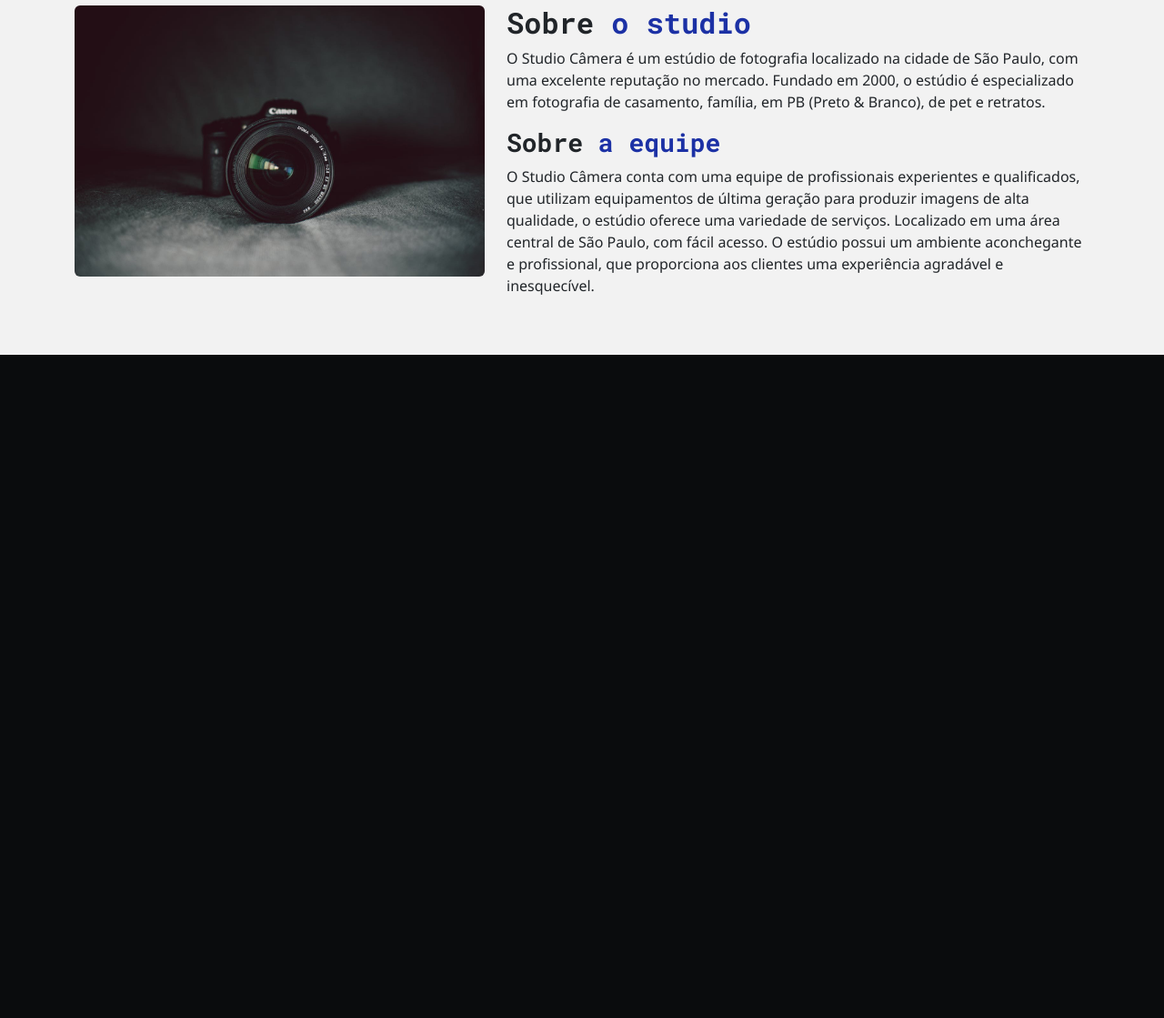
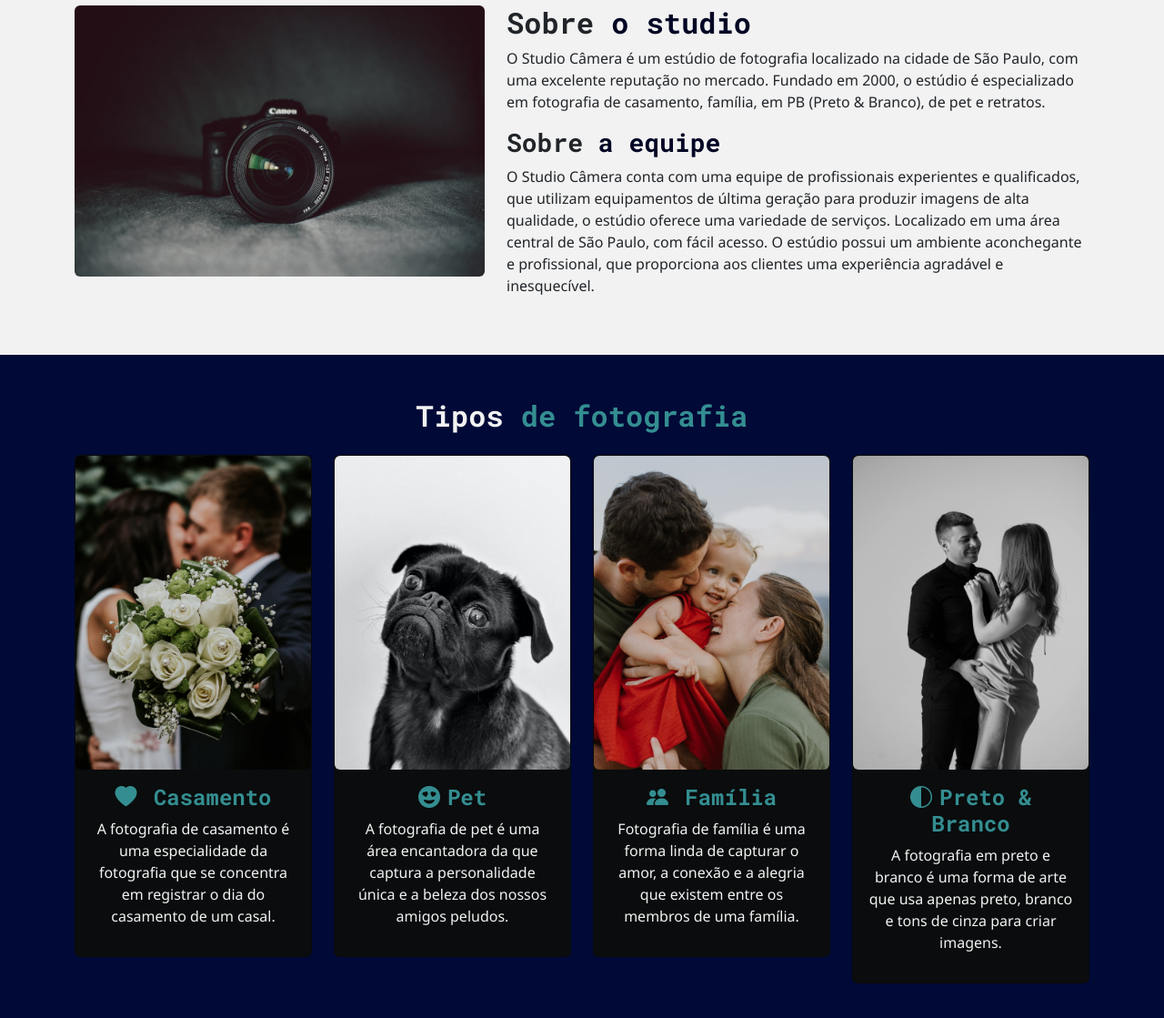
Before and after one commit to vitoriasilva98/projeto-studio-camera, a plain HTML site: page index.html in a window 1280 px wide. Shown: the part 637-1756 px from the top of the page at 91% size. Before the commit the page ends 1027 px from the top, so only its background shows below. Drawn offline with nearby package versions, Linux system fonts and the light colour scheme.

Commit message:
Criação da seção tipos

```diff
--- a/index.html
+++ b/index.html
@@ -28,13 +28,13 @@
             <nav class="navbar-collapse collapse justify-content-end mt-sm-2 mt-md-4 mt-lg-0 mt-4" id="menu-principal">
                 <ul class="nav nav-pills d-block d-md-flex">
                     <li class="nav-item fw-bold">
-                        <a href="#sobre-o-studio" class="nav-link active">
+                        <a href="#sobre-o-studio" class="nav-link">
                             <i class="bi bi-house me-1"></i>
                             Sobre
                         </a>
                     </li>
                     <li class="nav-item fw-bold">
-                        <a href="#tipo" class="nav-link">
+                        <a href="#tipos" class="nav-link">
                             <i class="bi bi-camera me-1"></i>
                             Tipos de fotografia
                         </a>
@@ -55,7 +55,7 @@
             </nav>
         </div>
     </header>
-    <div id="cabecalho" data-bs-spy="scrool" data-bs-smooth-scroll="true">
+    <div data-bs-target="#cabecalho" data-bs-spy="scrool" data-bs-smooth-scroll="true">
         <section id="sobre-o-studio">
 
             <!--Carousel-->
@@ -109,18 +109,75 @@
                             <img src="imgs/sobre/camera.jpg" class="d-bock w-100 rounded" alt="">
                         </div>
                         <div class="col-md-7 mt-3 mt-md-0">
-                            <h2 class="titulo-destaque">Sobre <span class="titulo-setaque-colorido">o studio</span></h2>
+                            <h2 class="titulo-destaque">Sobre <span class="titulo-destaque-colorido">o studio</span></h2>
                             <p>O Studio Câmera é um estúdio de fotografia localizado na cidade de São Paulo,
                                 com uma excelente reputação no mercado. Fundado em 2000, o estúdio é especializado
                                 em fotografia de casamento, família, em PB (Preto & Branco), de pet e retratos.
                             </p>
-                            <h3 class="titulo-destaque">Sobre <span class="titulo-setaque-colorido">a equipe</span></h3>
+                            <h3 class="titulo-destaque">Sobre <span class="titulo-destaque-colorido">a equipe</span></h3>
                             <p>O Studio Câmera conta com uma equipe de profissionais experientes e qualificados,
                                 que utilizam equipamentos de última geração para produzir imagens de alta qualidade,
                                 o estúdio oferece uma variedade de serviços. Localizado em uma área central de São Paulo,
                                 com fácil acesso. O estúdio possui um ambiente aconchegante e profissional, que proporciona
                                 aos clientes uma experiência agradável e inesquecível.
                             </p>
+                        </div>
+                    </div>
+                </div>
+            </div>
+        </section>
+        <section id="tipos" class="pt-5 pb-5">
+            <div class="container">
+                <div class="row">
+                    <h2 class="titulo-destaque text-center titulo-destaque-dark">Tipos <span class="titulo-destaque-colorido-dark">de fotografia</span></h2>
+                </div>
+                <div class="row mt-3">
+                    <div class="col-lg-3 col-md-6 col-sm-12 mb-md-2">
+                        <div class="card">
+                            <img src="imgs/tipos/casamento.jpg" alt="" class="d-block w-100 rounded">
+                            <div class="card-body">
+                                <h4 class="card-title text-center titulo-destaque titulo-destaque-colorido-dark"><i class="bi bi-heart-fill me-1"></i> Casamento</h4>
+                                <p class="text-center">A fotografia de casamento é uma especialidade da
+                                    fotografia que se concentra em registrar o dia do
+                                    casamento de um casal.
+                                </p>
+                            </div>
+                        </div>
+                    </div>
+                    <div class="col-lg-3 col-md-6 col-sm-12 mb-md-2">
+                        <div class="card">
+                            <img src="imgs/tipos/pet.jpg" alt="" class="d-block w-100 rounded">
+                            <div class="card-body">
+                                <h4 class="card-title text-center titulo-destaque titulo-destaque-colorido-dark"><i class="bi bi-emoji-heart-eyes-fill me-2"></i>Pet</h4>
+                                <p class="text-center">A fotografia de pet é uma área encantadora da que
+                                    captura a personalidade única e a beleza
+                                    dos nossos amigos peludos.
+                                </p>
+                            </div>
+                        </div>
+                    </div>
+                    <div class="col-lg-3 col-md-6 col-sm-12 mb-md-2">
+                        <div class="card">
+                            <img src="imgs/tipos/familia.jpg" alt="" class="d-block w-100 rounded">
+                            <div class="card-body">
+                                <h4 class="card-title text-center titulo-destaque titulo-destaque-colorido-dark"><i class="bi bi-people-fill me-1"></i> Família</h4>
+                                <p class="text-center">Fotografia de família é uma forma linda de capturar
+                                    o amor, a conexão e a alegria que existem entre os membros de uma
+                                    família.
+                                </p>
+                            </div>
+                        </div>
+                    </div>
+                    <div class="col-lg-3 col-md-6 col-sm-12 mb-md-2">
+                        <div class="card">
+                            <img src="imgs/tipos/preto-branco.jpg" alt="" class="d-block w-100 rounded">
+                            <div class="card-body">
+                                <h4 class="card-title text-center titulo-destaque titulo-destaque-colorido-dark">
+                                    <i class="bi bi-circle-half me-2"></i>Preto & Branco</h4>
+                                <p class="text-center">A fotografia em preto e branco é uma forma de arte
+                                    que usa apenas preto, branco e tons de cinza para criar imagens.
+                                </p>
+                            </div>
                         </div>
                     </div>
                 </div>
--- a/style.css
+++ b/style.css
@@ -18,8 +18,16 @@ header {
     font-weight: 700;
 }
 
-.titulo-setaque-colorido {
-    color: #1c31a5;
+.titulo-destaque-dark {
+    color: #f2f2f2;
+}
+
+.titulo-destaque-colorido {
+    color: #000524;
+}
+
+.titulo-destaque-colorido-dark {
+    color: #348e91;
 }
 
 .navbar-toggler{
@@ -34,3 +42,19 @@ header {
 #sobre-o-studio {
     background-color: #f2f2f2;
 }
+
+#tipos {
+    background-color: #010937;
+}
+
+.card {
+    background-color: #0a0c0d;
+    color: #f2f2f2;
+}
+
+.card:hover {
+    padding: 3%;
+    background-color: #f2f2f2;
+    transition: 500ms;
+    color: #0a0c0d;
+}
```
Also changed, not shown: imgs/tipos/casamento.jpg (added), imgs/tipos/familia.jpg (added), imgs/tipos/pet.jpg (added), imgs/tipos/preto-branco.jpg (added).
